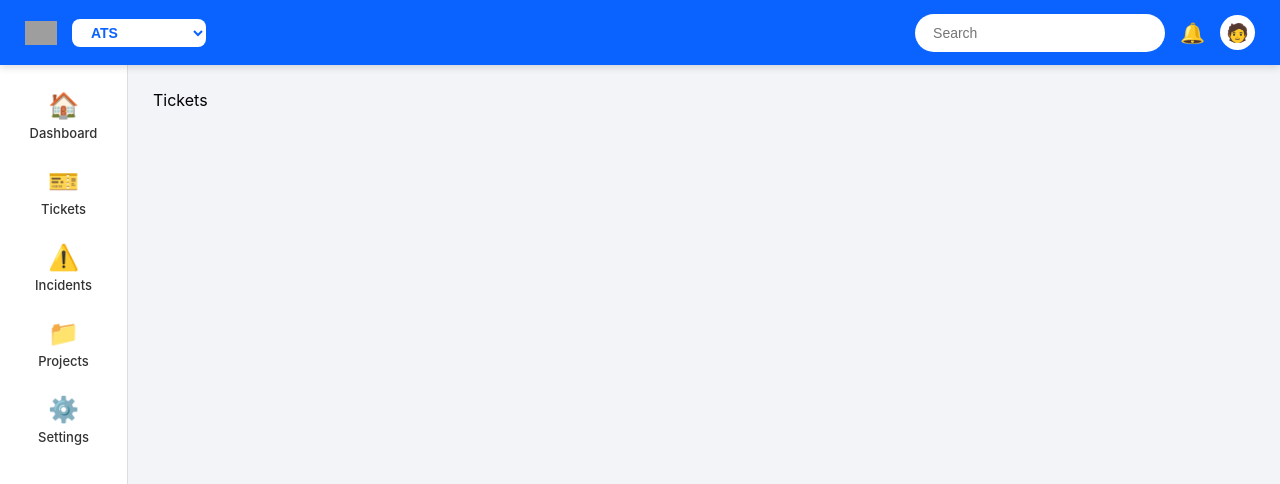
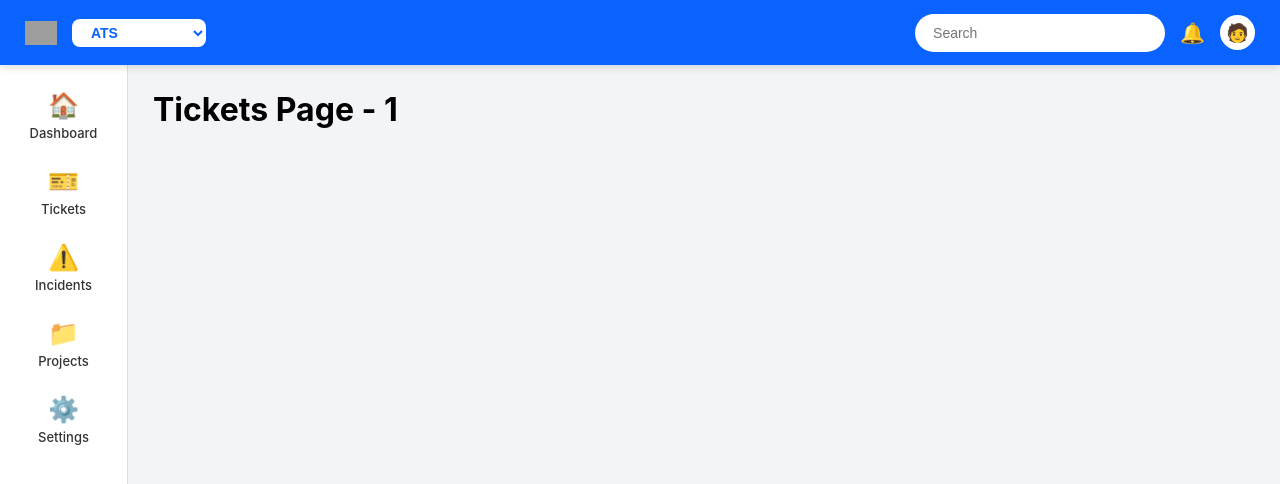
Before and after one commit to pavanbenkili/tickets, a React (Create React App) app: page /tickets in a window 1280 px wide. Shown: the top 484 px of the page. Built offline with nearby package versions, Linux system fonts and the light colour scheme; grey boxes are pictures that could not be loaded.

Commit message:
context added

```diff
--- a/src/App.js
+++ b/src/App.js
@@ -5,18 +5,22 @@ import Tickets from './Components/Tickets';
 import { BrowserRouter, Route, Routes } from 'react-router-dom';
 import Header from './Components/Header';
 import Sidebar from './Components/Sidebar';
-import { use, useState } from 'react';
+import {  useState } from 'react';
 import Incidents from './Components/Incidents';
 import Project from './Components/Projects';
+import {ProjectContext} from './Components/ProjectContext';
 
 function App() {
 
   const [projectId,selectedProjectId]= useState(1)
 
+  const [prId,setPr] = useState(1);
+
   const changeProject = (project_id)=>{
     selectedProjectId(project_id)
   }
   return (
+    <ProjectContext.Provider value={{prId,setPr}}>
     <BrowserRouter>
       <div className="app-container">
 
@@ -38,6 +42,7 @@ function App() {
 
       </div>
     </BrowserRouter>
+    </ProjectContext.Provider>
   );
 }
 
--- a/src/Components/Header/index.js
+++ b/src/Components/Header/index.js
@@ -1,7 +1,10 @@
-import { useState } from "react";
+import { use, useContext, useState } from "react";
+import { ProjectContext } from "../ProjectContext";
 
 export default function Header({changeProject}) {
   const [open, setOpen] = useState(false);
+
+  const {setPr} = useContext(ProjectContext);
 
   const defaultValue = '1'
   const projctsList = [{id:1 , name:'ATS' },{id:2 , name:'WorkForce'},{id:3 , name:'Procurewise'},{id:4 , name:'Health Care'}]
@@ -9,6 +12,7 @@ export default function Header({changeProject}) {
   const onProjectChange = (e) =>{
     console.log(e.target.value,'project id from header')
     changeProject(!e.target.value ? 1 : e.target.value)
+    setPr(!e.target.value ? 1 : e.target.value)
   }
 
   return (
--- /dev/null
+++ b/src/Components/ProjectContext/index.js
@@ -0,0 +1,2 @@
+import { createContext } from "react"
+export const ProjectContext = createContext()
--- a/src/Components/Tickets/index.js
+++ b/src/Components/Tickets/index.js
@@ -1,2 +1,11 @@
-const Tickets = () => <div>Tickets</div>
+import { use } from "react"
+import { ProjectContext } from "../ProjectContext"
+const Tickets = () => {
+    const {prId} = use(ProjectContext)
+    return (
+        <div>
+            <h1>Tickets Page - {prId}</h1>
+        </div>
+    )
+}
 export default Tickets
```
